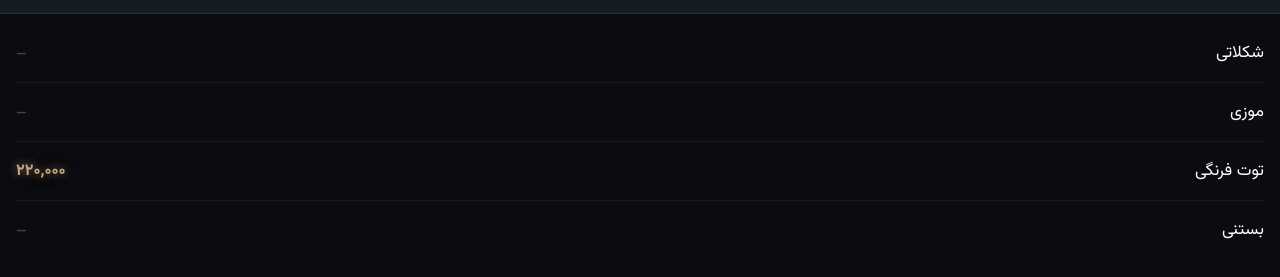
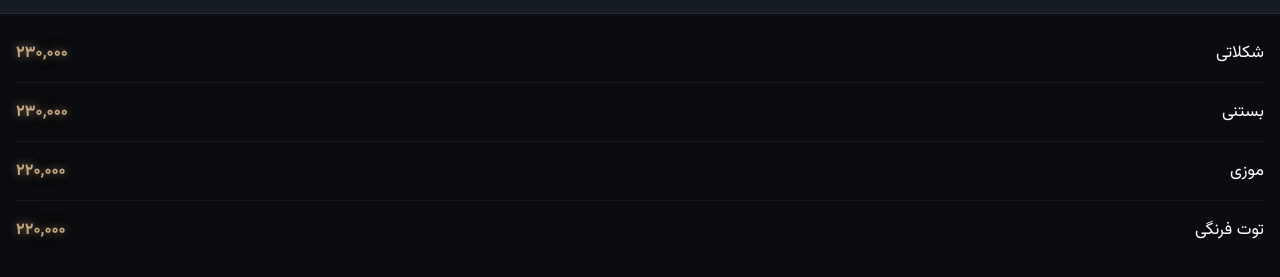
Before and after one commit to amirreza272/Mono, a plain HTML site: page Waffles.html in a window 1280 px wide. Shown: the part 55-332 px from the top of the page. Drawn offline with Linux system fonts and the light colour scheme.

Commit message:
Update Waffles.html

```diff
--- a/Waffles.html
+++ b/Waffles.html
@@ -16,20 +16,21 @@
     <div class="menu-list">
         <div class="menu-item">
             <span class="item-name">شکلاتی</span>
-            <span class="item-price unavailable">—</span>
+            <span class="item-price">۲۳۰,۰۰۰</span>
+        </div>
+        <div class="menu-item">
+            <span class="item-name">بستنی</span>
+            <span class="item-price">۲۳۰,۰۰۰</span>
         </div>
         <div class="menu-item">
             <span class="item-name">موزی</span>
-            <span class="item-price unavailable">—</span>
+            <span class="item-price">۲۲۰,۰۰۰</span>
         </div>
         <div class="menu-item">
             <span class="item-name">توت فرنگی</span>
             <span class="item-price">۲۲۰,۰۰۰</span>
         </div>
-        <div class="menu-item">
-            <span class="item-name">بستنی</span>
-            <span class="item-price unavailable">—</span>
-        </div>
+
     </div>
 
 </body>
```
